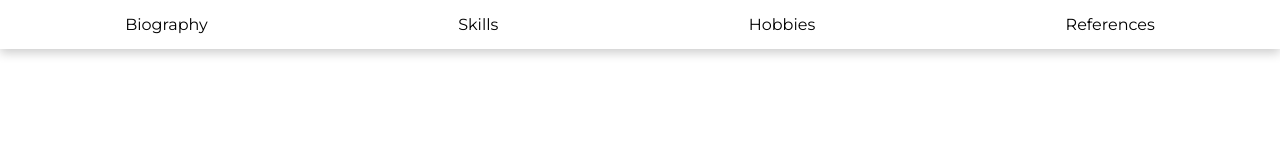
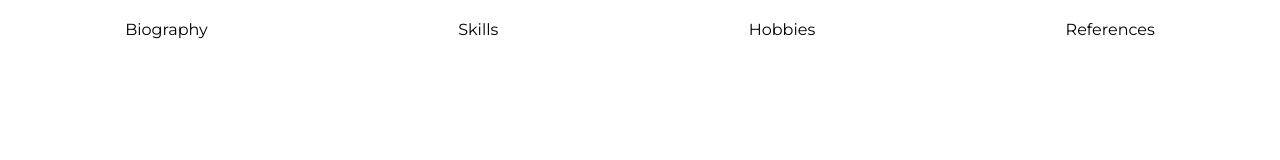
Before and after one commit to solero-andrei/Solero-Adrian_EFS2022_WebCV, a plain HTML site: page index.html in a window 1280 px wide. Drawn offline with Linux system fonts and the light colour scheme.

Commit message:
Remove shadow box on navbar

```diff
--- a/style.css
+++ b/style.css
@@ -20,7 +20,6 @@ nav ul{
     width: 100%;
     display: flex;
     flex-wrap: wrap;
-    box-shadow: 0 4px 10px 0 rgba(0, 0, 0, 0.2);
 }
 
 nav ul li{
@@ -28,7 +27,7 @@ nav ul li{
     flex-grow: 1;
     flex-shrink: 1;
     text-align: center;
-    padding: 15px;
+    padding: 20px;
 }
 
 nav ul li a{
@@ -36,7 +35,7 @@ nav ul li a{
     text-decoration: none;
     color: #000;
     transition: all 200ms ease;
-    padding: 15px 50px;
+    padding: 20px 50px;
 }
 
 nav ul li a:hover{
```
